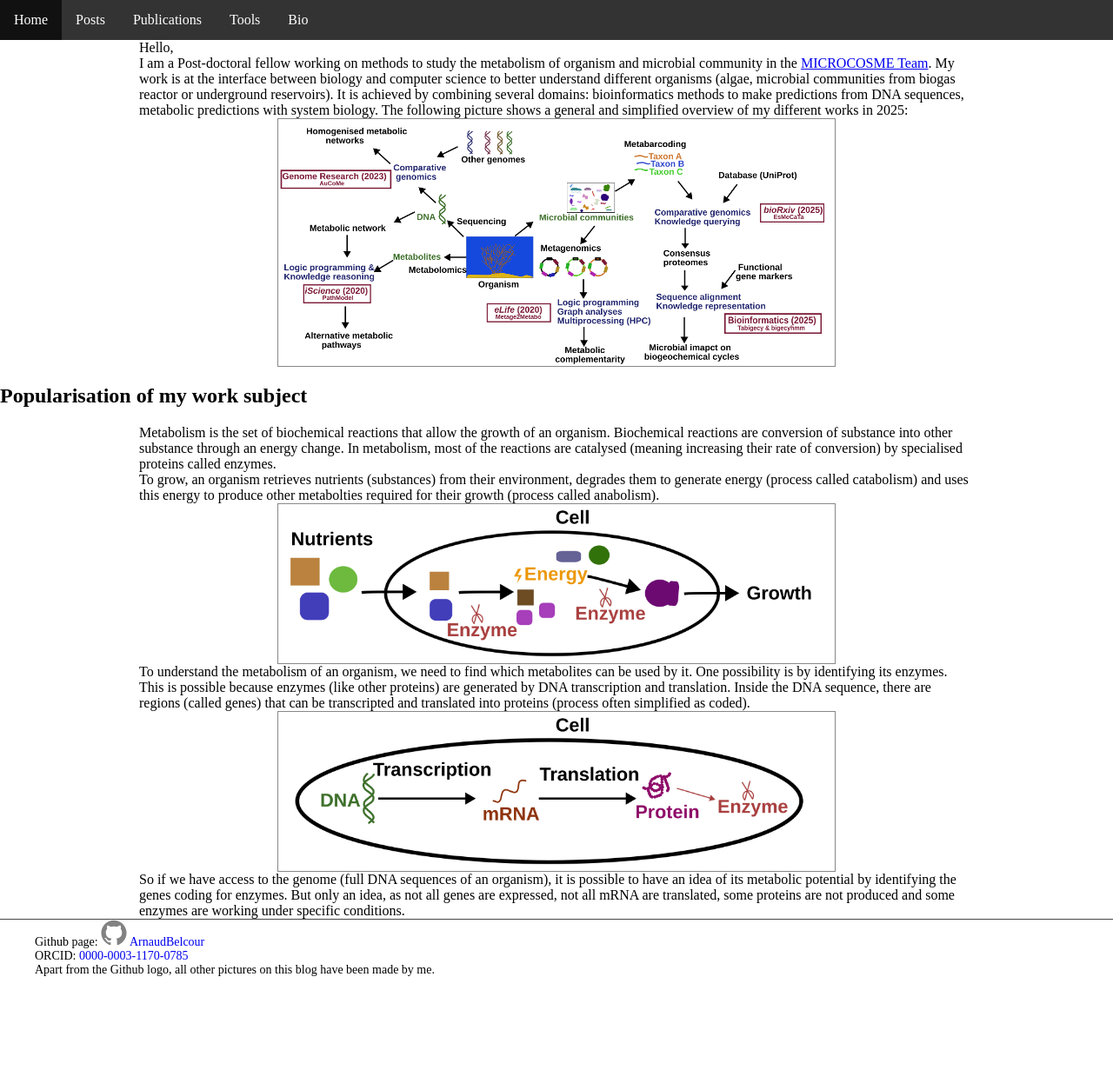
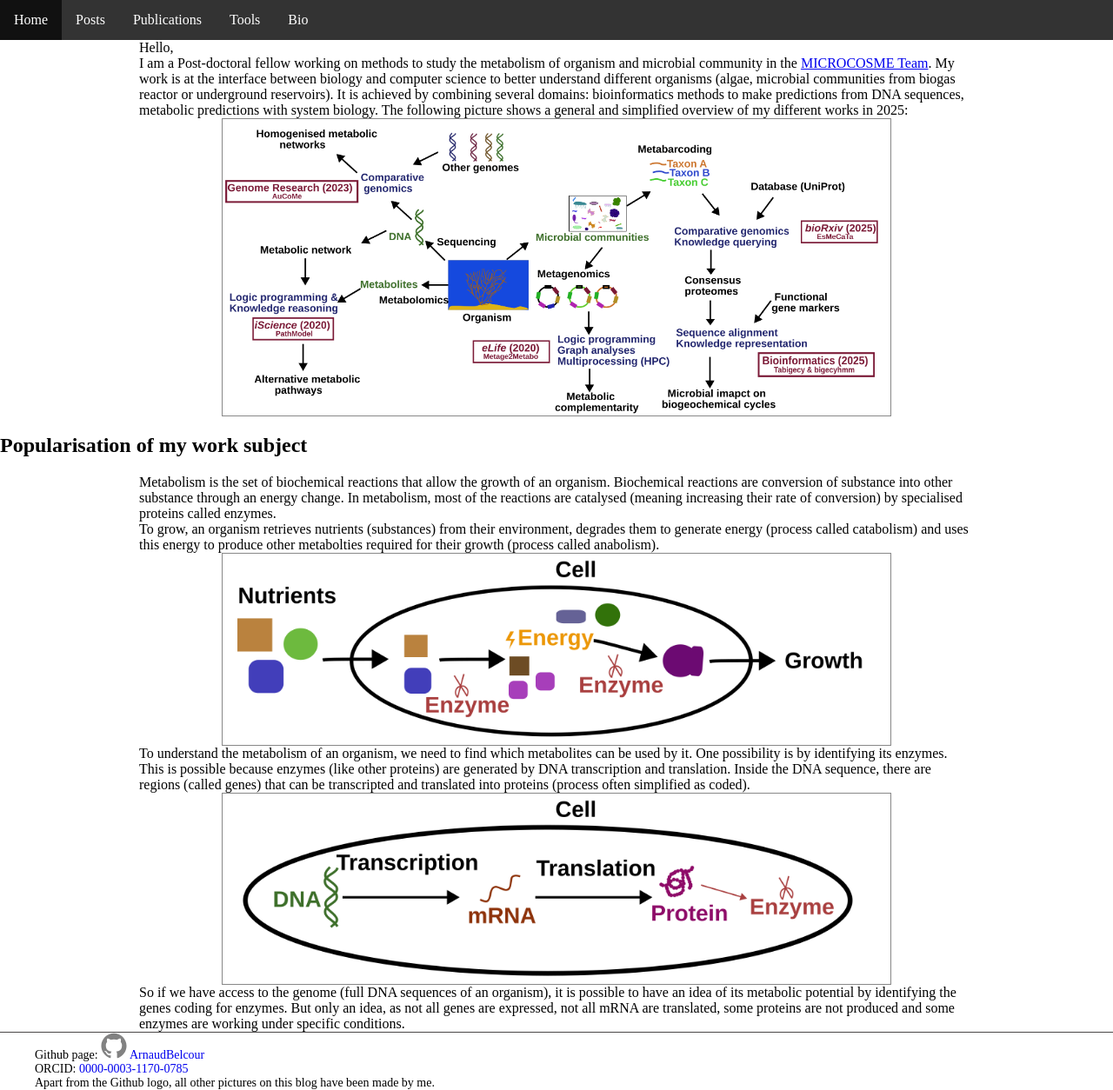
Before and after one commit to ArnaudBelcour/blog, a Jekyll site: the page built from index.html, in a window 1280 px wide. Shown: the whole page at 87% size. Built offline with Jekyll 4.4.1, drawn with Linux system fonts in a browser that asks for light colours; before the commit the page ends 1124 px from its top, so only the background shows below that.

Commit message:
Update css to adapt figure size.

```diff
--- a/assets/css/style.css
+++ b/assets/css/style.css
@@ -68,8 +68,8 @@ div.cv_content p {
 }
 
 img.homefront_pic {
-  width: 50%;
-  height: 50%;
+  max-width: 100%;
+  max-height: 100%;
   display: block;
   margin-left: auto;
   margin-right: auto;
```
